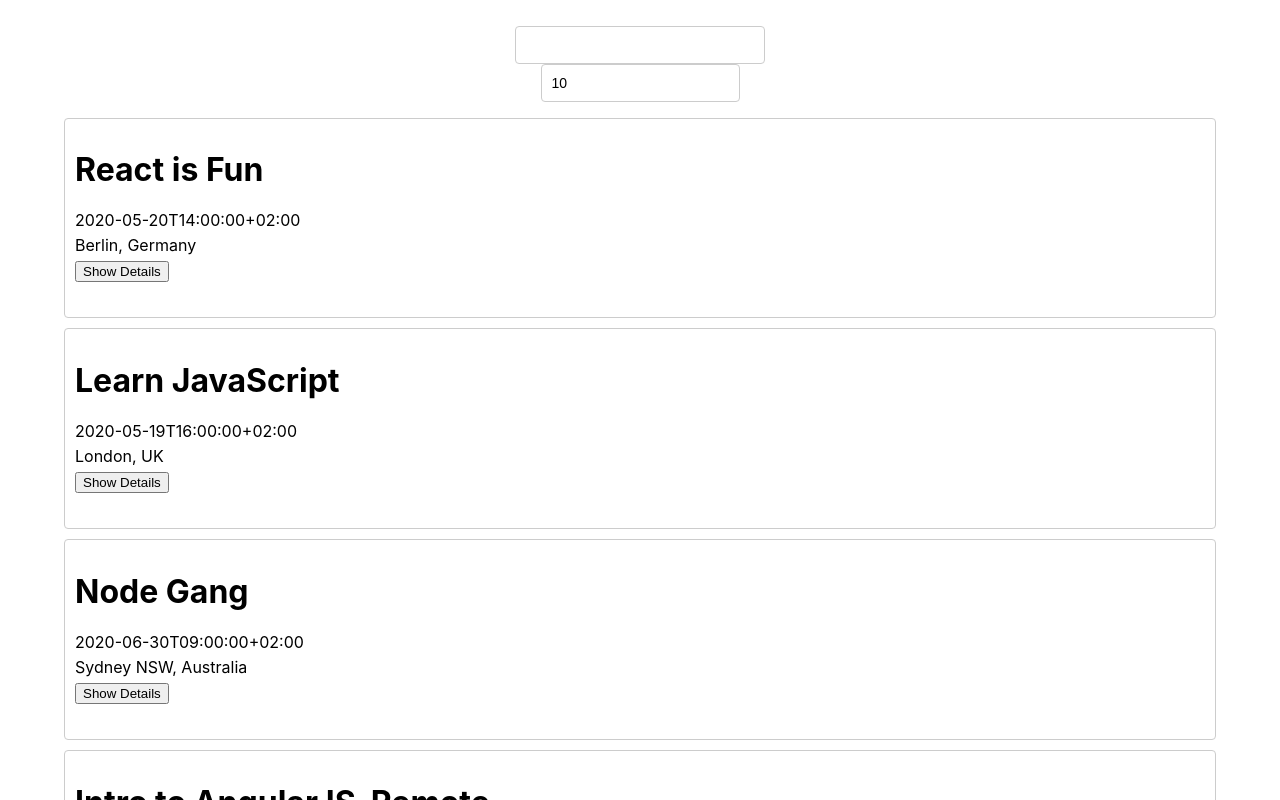
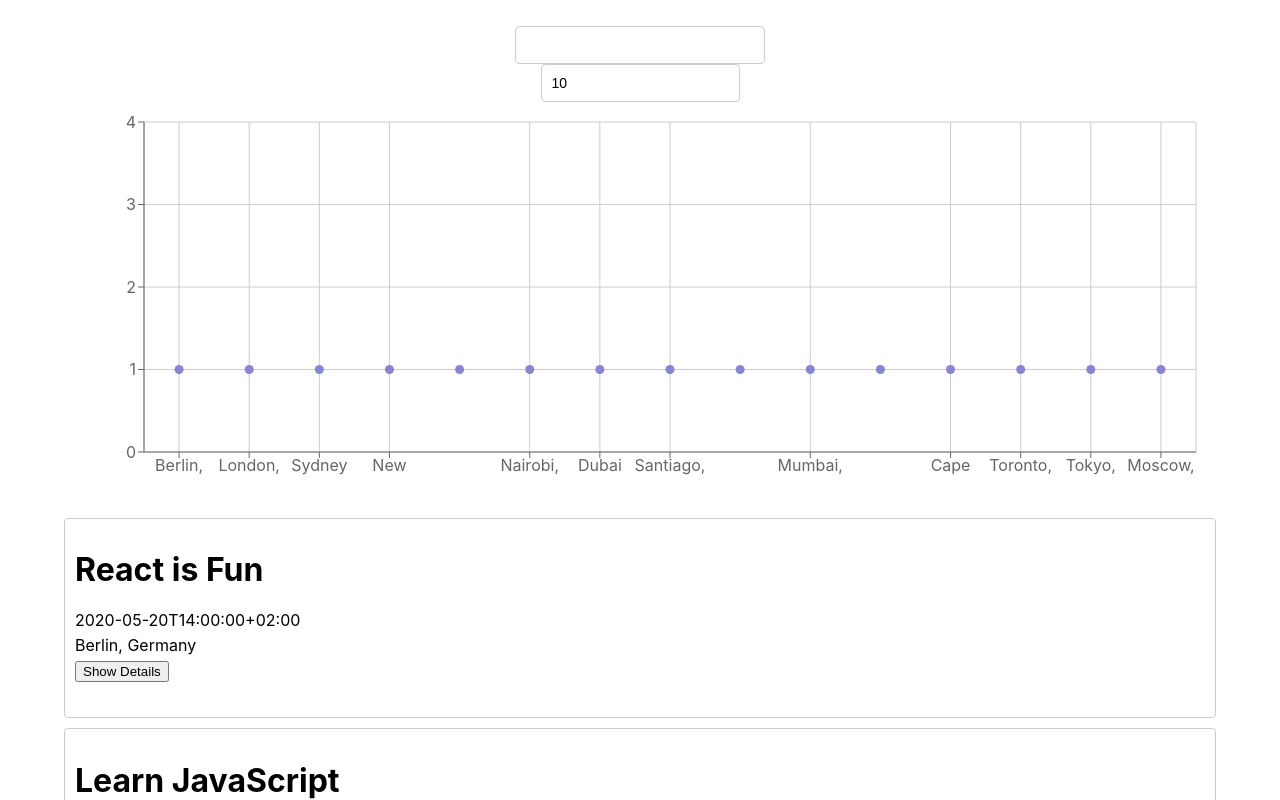
Before and after one commit to Estorian/meet, a React (Create React App) app: page / in a window 1280 px wide. Shown: the top 800 px of the page. Built offline with nearby package versions, Linux system fonts and the light colour scheme; what atatus-spa would draw is missing.

Commit message:
added recharts and first chart

```diff
--- a/package.json
+++ b/package.json
@@ -13,6 +13,7 @@
     "react": "^16.4.0-0",
     "react-dom": "^16.4.0-0",
     "react-scripts": "^2.0.5",
+    "recharts": "^2.0.8",
     "web-vitals": "^0.2.4",
     "workbox-background-sync": "^5.1.4",
     "workbox-broadcast-update": "^5.1.4",
--- a/src/App.js
+++ b/src/App.js
@@ -6,6 +6,9 @@
 import { extractLocations, getEvents, limitEvents } from './api';
 import { InfoAlert, WarningAlert } from './alert';
 import './nprogress.css';
+import {
+    ScatterChart, Scatter, XAxis, YAxis, CartesianGrid, Tooltip, ResponsiveContainer
+} from 'recharts';
 
 
 class App extends Component {
@@ -60,6 +63,17 @@
         });
     }
 
+    getData = () => {
+        const { locations, events } = this.state;
+        const data = locations.map((location) => {
+            const number = events.filter((event) => event.location === location).length
+            const city = location.split(' ').shift();
+            return {city, number};
+        });
+        console.log(data);
+        return data;
+    }
+
     render() {
         let { limitedList } = this.state;
         let offlineAlertText = '';
@@ -70,9 +84,27 @@
 
         return (
             <div className="App">
-                <InfoAlert text={offlineAlertText} />
+                <WarningAlert text={offlineAlertText} />
                 <CitySearch locations={this.state.locations} updateEvents={this.updateEvents} />
                 <NumberOfEvents number={this.state.eventListSize} updateListSize={this.updateListSize} />
+
+                <ResponsiveContainer height={400} >
+                    <ScatterChart
+                        margin={{
+                            top: 20,
+                            right: 20,
+                            bottom: 20,
+                            left: 20,
+                        }}
+                        >
+                        <CartesianGrid />
+                        <XAxis type="category" dataKey="city" name="Place" />
+                        <YAxis type="number" dataKey="number" name="Number of Events" allowDecimals={false} />
+                        <Tooltip cursor={{ strokeDasharray: '3 3' }} />
+                        <Scatter data={this.getData()} fill="#8884d8" />
+                    </ScatterChart>
+                </ResponsiveContainer>
+
                 <EventList events={limitedList} eventListSize={this.state.eventListSize} />
             </div>
         );
```
Also changed, not shown: src/mock-data.js (indentation only), 1 other file (tests, documents, lock files or other folders).
